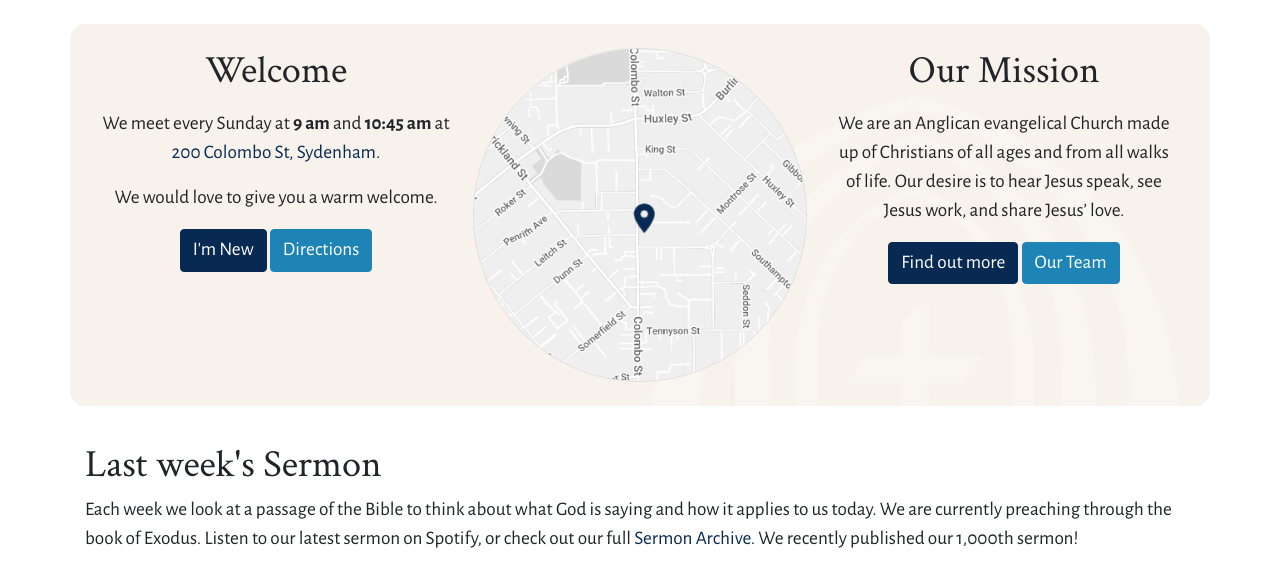
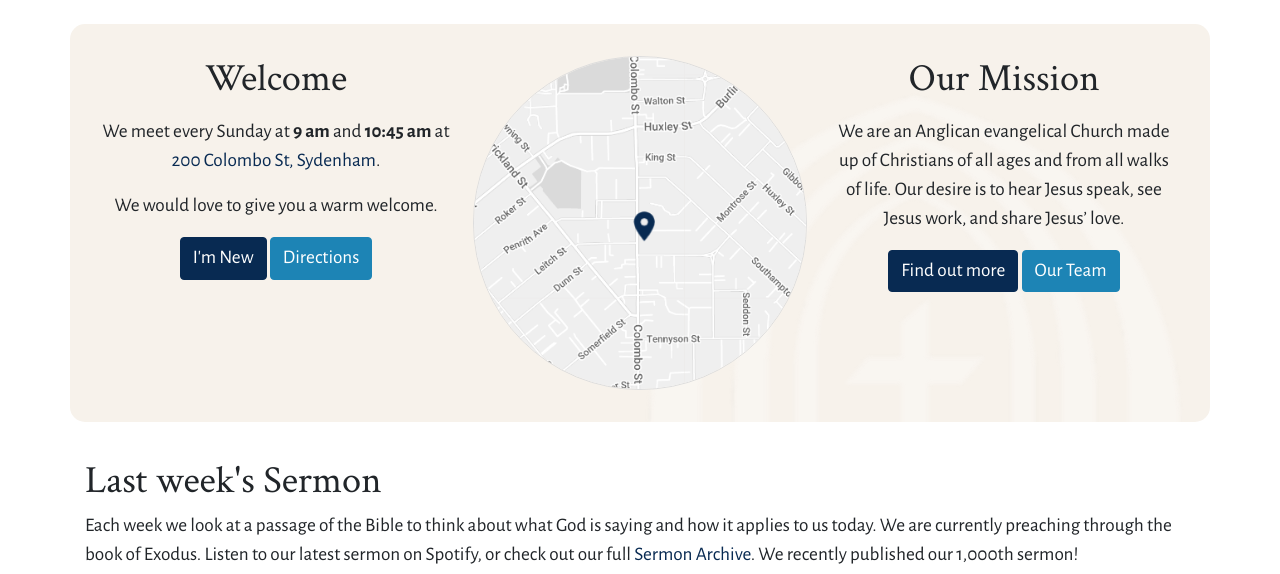
Before and after one commit to trinitysc/jekyll-blog, a Jekyll site: the page built from index.html, in a window 1280 px wide. Shown: the part 724-1298 px from the top of the page. Built offline with Jekyll 4.4.1, drawn with Linux system fonts in a browser that asks for light colours; grey boxes are pictures that could not be loaded.

Commit message:
Tweak responsive layouts

```diff
--- a/_includes/head.html
+++ b/_includes/head.html
@@ -18,7 +18,7 @@
   <link rel="preconnect" href="https://fonts.gstatic.com" crossorigin>
   <link href="https://fonts.googleapis.com/css2?family=Alegreya+Sans:ital,wght@0,100;0,300;0,400;0,500;0,700;0,800;0,900;1,100;1,300;1,400;1,500;1,700;1,800;1,900&family=Crimson+Text:ital,wght@0,400;0,600;0,700;1,400;1,600;1,700&display=swap" rel="stylesheet">
   <link rel="stylesheet" href="{{ "/assets/css/bootstrap.css" | relative_url }}">
-  <link rel="stylesheet" href="{{ "/assets/css/site.css?20241123" | relative_url }}">
+  <link rel="stylesheet" href="{{ "/assets/css/site.css?20241127" | relative_url }}">
   {%- feed_meta -%}
   {%- if jekyll.environment == 'production' and site.google_analytics -%}
   {%- include google-analytics.html -%}
--- a/assets/css/site.css
+++ b/assets/css/site.css
@@ -403,6 +403,10 @@
     .navbar-brand img {
       max-width: 70%;
     }
+
+    .jumbotron{
+       border-radius:0;
+    }
 }
 
 /* No media query for `xs` since this is the default in Bootstrap
--- a/index.html
+++ b/index.html
@@ -14,17 +14,17 @@
       <div class="row mtb-4">
         <div class="col-12 mb-1">
           <div class="jumbotron locators row mb-4 p-4">
-            <div class="col-sm-4 p-0 m-0">
+            <div class="col-md-4 p-0 mt-2 mb-2">
               <h2>Welcome</h2>
               <p>We meet every Sunday at <b>9 am</b> and <b>10:45 am</b> at <a href="/visit/location">200 Colombo St, Sydenham</a>.<p>
               <p>We would love to give you a warm welcome.</p>
               <a class="btn btn-primary" href="/visit/sundays">I'm New</a>
               <a class="btn btn-info" href="https://www.google.com/maps/dir//200+Colombo+Street,+Sydenham,+Christchurch+8023/" target="_blank">Directions</a>
             </div>
-            <div class="col-sm-4">
+            <div class="col-md-4 mt-2 mb-2">
               <a href="/visit/location"><img src="/media/maps/zoom-2.png" class="round"></a>
             </div>
-            <div class="col-sm-4">
+            <div class="col-md-4 mt-2 mb-2">
               <h2>Our Mission</h2>
               <p>We are an Anglican evangelical Church made up of Christians of all ages and from all walks of life.  Our desire is to hear Jesus speak, see Jesus work, and share Jesus’ love.</p>
               <a href="/about/who-we-are" class="btn btn-primary">Find out more</a>
```
